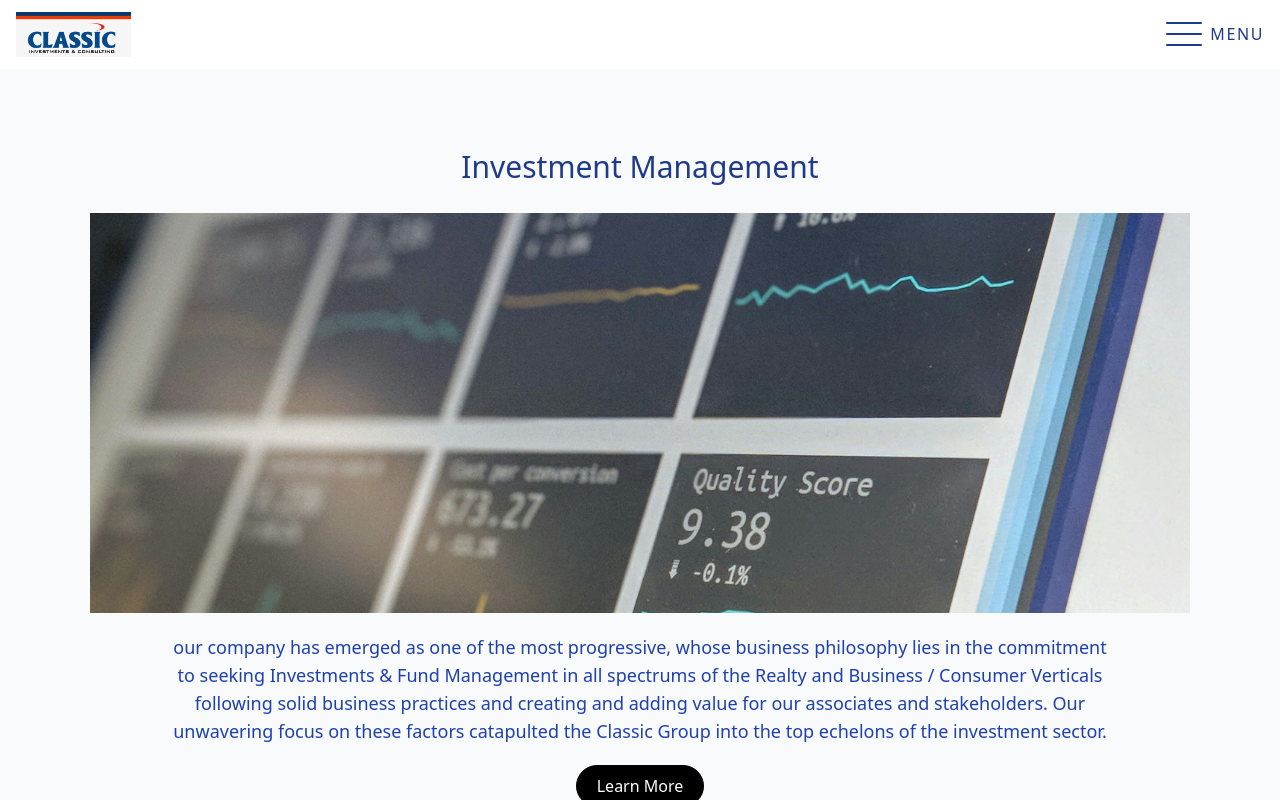
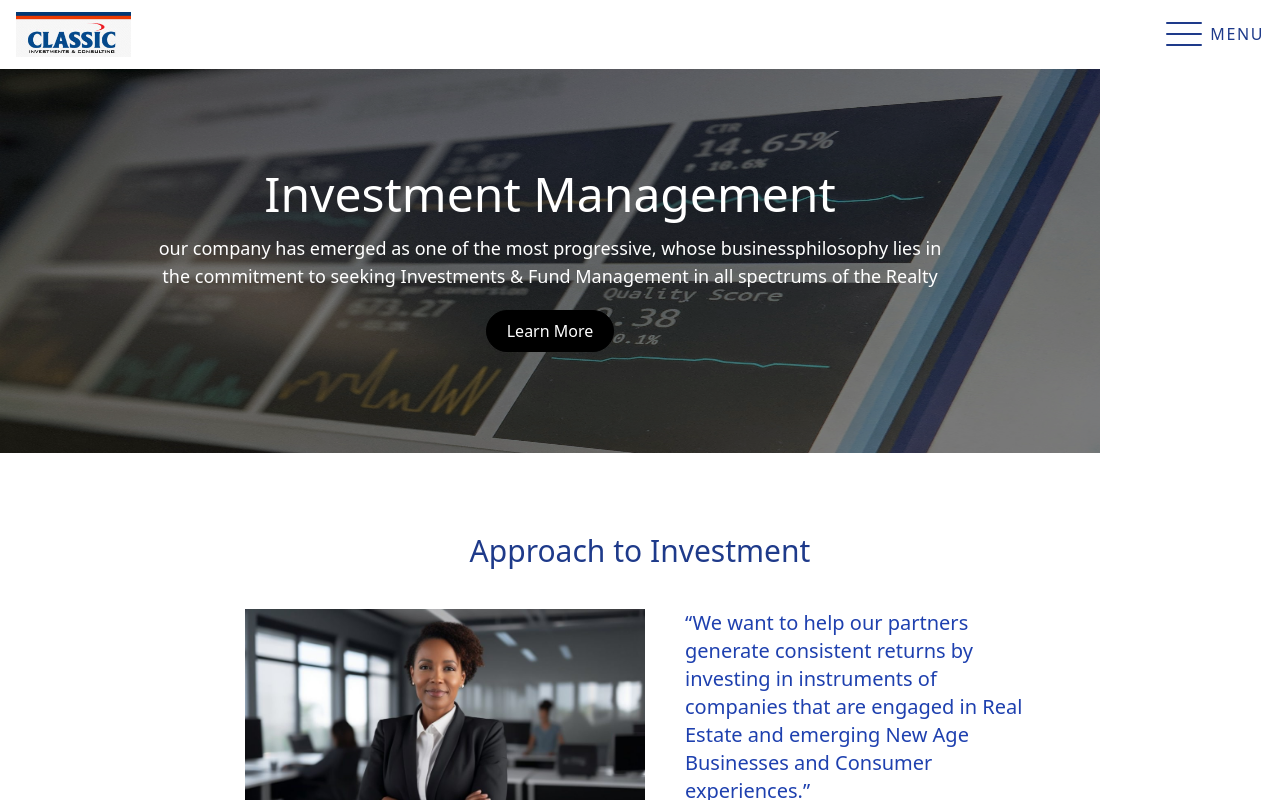
Before and after one commit to sah246ir/Landing-Page, a React (Create React App) app: page /investments in a window 1280 px wide. Shown: the top 800 px of the page. Built offline with nearby package versions, Linux system fonts and the light colour scheme.

Commit message:
feat: top section main headaing

```diff
--- a/src/pages/InvestmentsPage.tsx
+++ b/src/pages/InvestmentsPage.tsx
@@ -4,34 +4,19 @@ import Heading from '../components/heading'
 import Button, { ArrowButton } from '../components/Button'
 import ServiceCard from '../components/InvestmentsComponents/ServiceCard'
 import SubHeading from '../components/SubHeading'
+import MainHeadingSection from '../components/MainHeadingSection'
 const img2 = require("../img/ceo.jpg")
 const leaders = require("../img/leaders.jpeg")
-const invest = require("../img/invest.jpg")
 const why = require("../img/why.jpg")
 
 const InvestmentsPage = () => {
     return (
         <div>
-            <Section padded gray center>
-                <div className="max-w-[1100px] flex items-center justify-center flex-col gap-5 ">
-                    <Heading >Investment Management</Heading>
-                    <div className=" overflow-hidden w-full">
-                        <img alt='' className='max-h-[25em] w-full object-cover' src={invest} />
-                    </div>
-                    <SubHeading className='md:w-[85%] !text-lg text-center leading-loose'>
-                        our company has emerged as one of the most progressive, whose business
-                        philosophy lies in the commitment to seeking Investments & Fund Management in all spectrums of the Realty and
-                        Business / Consumer Verticals following solid business practices and creating and adding value for our associates and
-                        stakeholders. Our unwavering focus on these factors catapulted the Classic Group into the top echelons of the
-                        investment sector.
-                    </SubHeading >
-                    <Button className='bg-black text-white !font-light rounded-full'>
-                        Learn More
-                    </Button>
-                </div>
-            </Section>
-
-
+            <MainHeadingSection img="invest.jpg" className='text-white' title='Investment Management' description='our company has emerged as one of the most progressive, whose businessphilosophy lies in the commitment to seeking Investments & Fund Management in all spectrums of the Realty' >
+                <Button className='bg-black text-white !font-light rounded-full mt-5 z-50'>
+                    Learn More
+                </Button>
+            </MainHeadingSection>
             <Section gray={false} padded center>
                 <div className="max-w-[1100px] w-full flex items-center justify-center flex-col gap-5 ">
                     <Heading className=' mb-5'>Approach to Investment </Heading>
```
